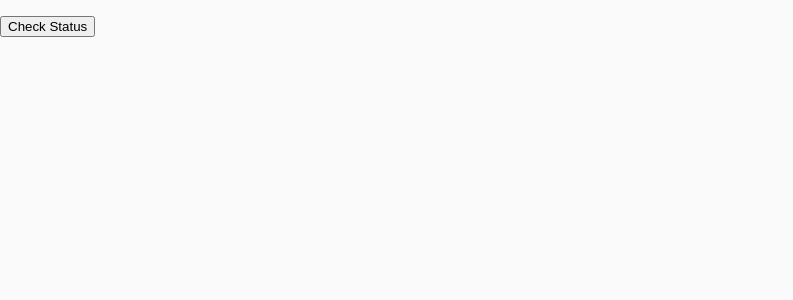
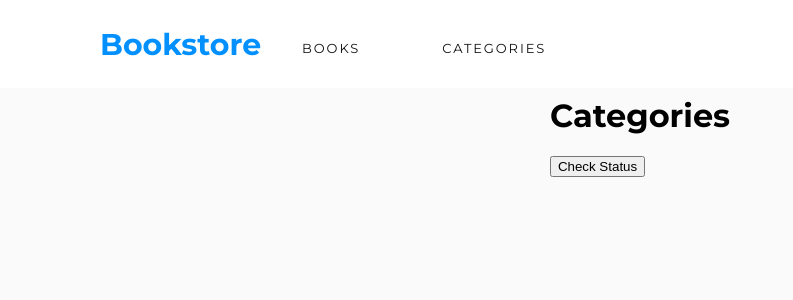
Before and after one commit to Ogaga01/react-bookstore-app, a React (Create React App) app: page /Categories in a window 1280 px wide. Shown: the top 300 px of the page, without its empty margins (0-793 px from the left). Built offline with nearby package versions, Linux system fonts and the light colour scheme.

Commit message:
Add Styling for categories component

```diff
--- a/src/App.js
+++ b/src/App.js
@@ -2,11 +2,13 @@ import React from 'react';
 import { Routes, Route } from 'react-router-dom';
 import Books from './components/Books';
 import Categories from './components/Categories';
+import Navbar from './components/Navbar';
 import './App.css';
 
 function App() {
   return (
     <>
+      <Navbar />
       <Routes>
         <Route path="/" element={<Books />} />
         <Route path="/Categories" element={<Categories />} />
--- a/src/components/Books.js
+++ b/src/components/Books.js
@@ -3,7 +3,6 @@ import { useSelector, useDispatch } from 'react-redux';
 import Book from './Book';
 import Form from './Forms';
 import { fetchBook } from '../redux/books/books';
-import Navbar from './Navbar';
 
 function Books() {
   const dispatch = useDispatch();
@@ -12,7 +11,7 @@ function Books() {
   const books = useSelector((state) => state.books);
   return (
     <div>
-      <Navbar />
+
       {Object.keys(books).map((elem) => (
         <Book
           key={elem}
--- a/src/components/Categories.js
+++ b/src/components/Categories.js
@@ -9,7 +9,8 @@ function Categories() {
     dispatch(checkStatus());
   };
   return (
-    <div>
+    <div className="cathy">
+      <h1>Categories</h1>
       <p>{cathy}</p>
       <button type="button" onClick={checkOurStatus}>Check Status</button>
     </div>
--- a/src/index.css
+++ b/src/index.css
@@ -299,3 +299,8 @@ input {
   outline: none;
   width: 19%;
 }
+
+.cathy {
+  margin-top: 6rem;
+  justify-self: center;
+}
```
